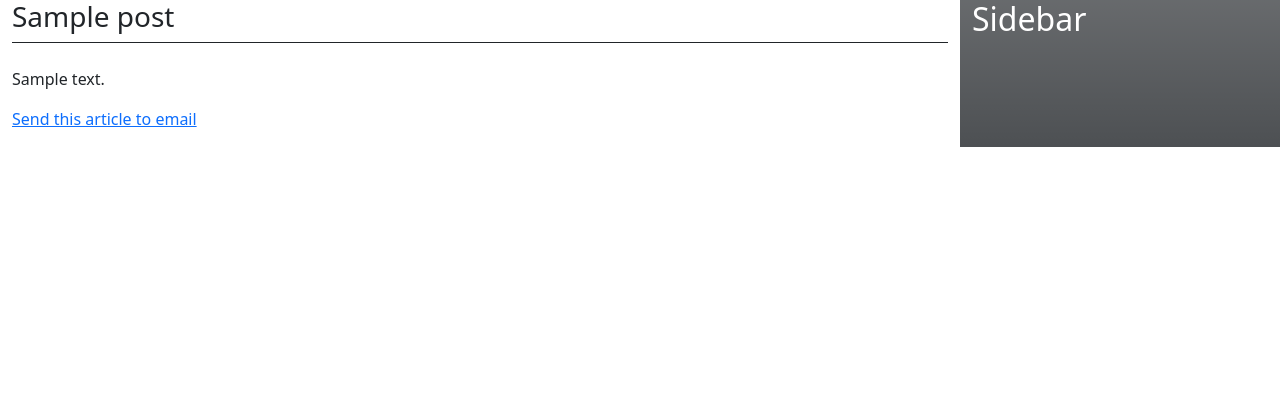
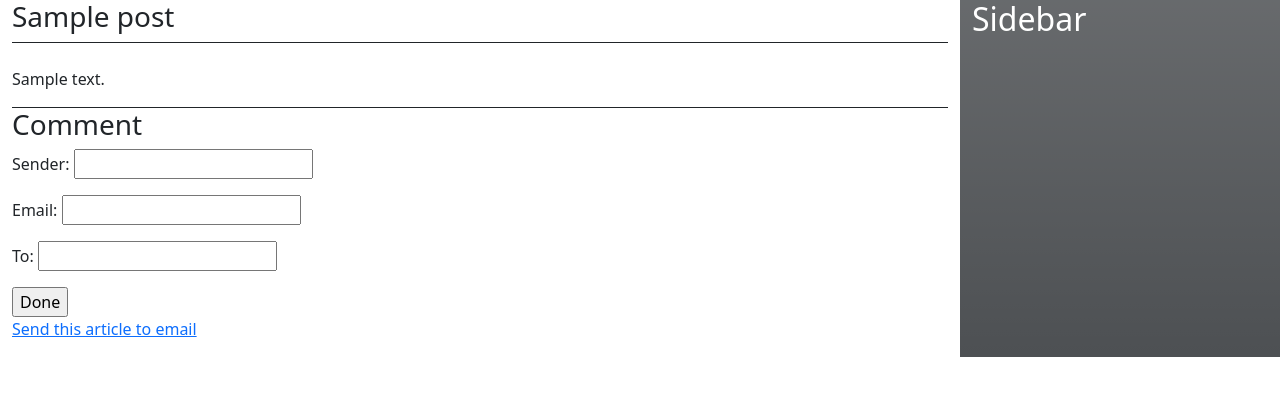
Before and after one commit to prace-prc/mysite2, a Django app: template mysite/blog/templates/blog/post/detail.html in a window 1280 px wide. Shown: the top 396 px of the page. Run offline with Django 4.2, Linux system fonts and the light colour scheme; the template is opened without the code that fills it: values that come from a table or form of the project are taken from there, others are empty; tables that the repository leaves empty hold one stand-in row (values such as "Sample post").

Commit message:
[기능 작성] 댓글 기능 템플릿 작성

```diff
--- /dev/null
+++ b/mysite/blog/templates/blog/post/comment_form.html
@@ -0,0 +1,6 @@
+<h3>Comment</h3>
+<form action="{% url 'blog:post_comment' post.id %}">
+    {% csrf_token %}
+    {{ form.as_p }}
+    <input type="submit" value="Done">
+</form>
--- a/mysite/blog/templates/blog/post/detail.html
+++ b/mysite/blog/templates/blog/post/detail.html
@@ -9,6 +9,9 @@
         <div class="position-relative">
             {{ post.body|linebreaks }}
         </div>
+        <div class="border-top border-dark">
+            {% include 'blog/post/comment_form.html' %}
+        </div>
     <p><a href="{% url 'blog:post_share' post.id %}">Send this article to email</a></p>
     </div>
 {% endblock content %}
```
